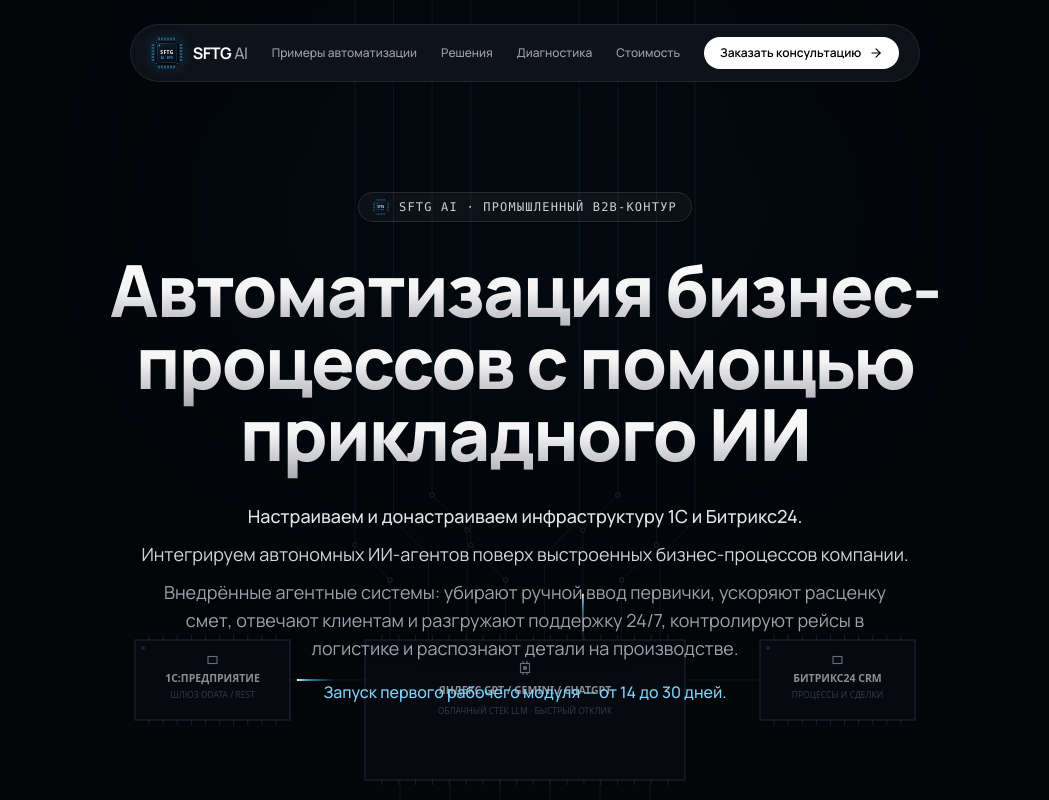
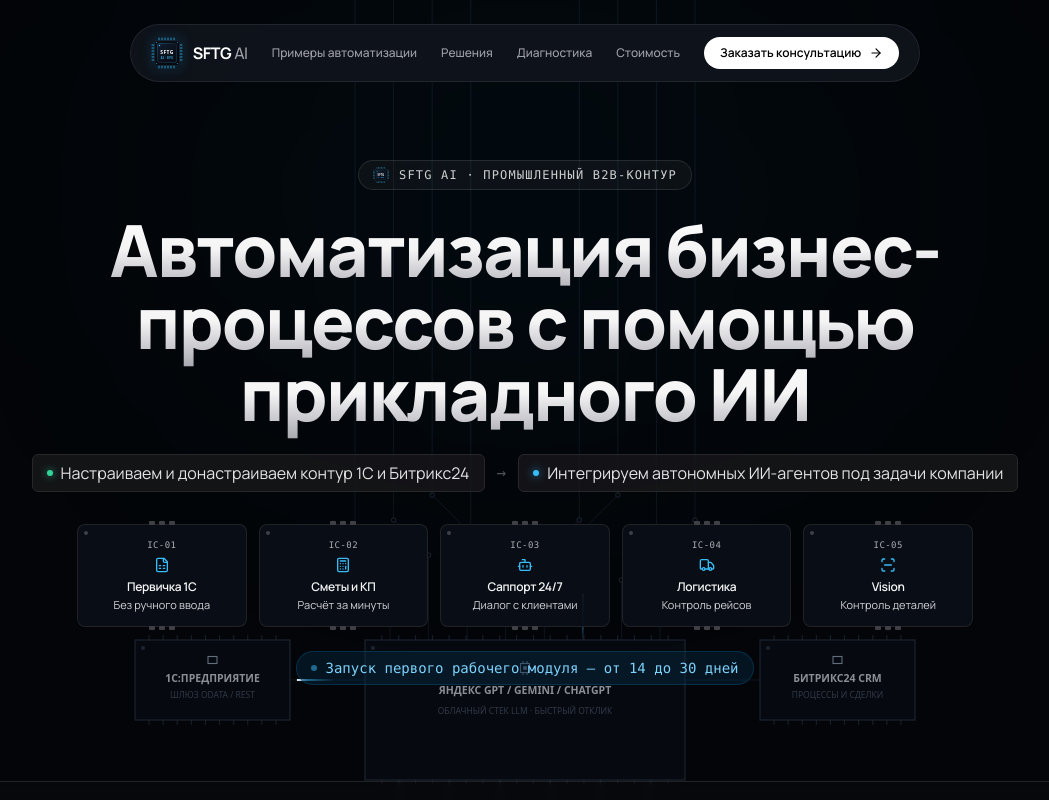
Before and after one commit to akipushdev/softgreat-ai-landing, a React (Vite) app: page / in a window 1280 px wide. Shown: the top 800 px of the page, without its empty margins (115-1164 px from the left). Built offline with nearby package versions, Linux system fonts and the light colour scheme.

Commit message:
feat(hero): implement modular capability microchips and split 1C/Bitrix24 integration flow (task 013)

```diff
--- a/src/components/Hero.jsx
+++ b/src/components/Hero.jsx
@@ -1,9 +1,43 @@
 import React from 'react';
 import SftgLogo from './SftgLogo';
+import { FileSpreadsheet, Calculator, Bot, Truck, ScanLine } from 'lucide-react';
+
+const CAPABILITY_CHIPS = [
+  {
+    icon: FileSpreadsheet,
+    code: 'IC-01',
+    label: 'Первичка 1С',
+    detail: 'Без ручного ввода',
+  },
+  {
+    icon: Calculator,
+    code: 'IC-02',
+    label: 'Сметы и КП',
+    detail: 'Расчёт за минуты',
+  },
+  {
+    icon: Bot,
+    code: 'IC-03',
+    label: 'Саппорт 24/7',
+    detail: 'Диалог с клиентами',
+  },
+  {
+    icon: Truck,
+    code: 'IC-04',
+    label: 'Логистика',
+    detail: 'Контроль рейсов',
+  },
+  {
+    icon: ScanLine,
+    code: 'IC-05',
+    label: 'Vision',
+    detail: 'Контроль деталей',
+  },
+];
 
 export default function Hero() {
   return (
-    <section className="relative pt-36 pb-28 md:pt-48 md:pb-36 min-h-[580px] overflow-hidden flex flex-col items-center justify-center text-center px-4 sm:px-6">
+    <section className="relative pt-32 pb-20 md:pt-40 md:pb-24 min-h-[560px] overflow-hidden flex flex-col items-center justify-center text-center px-4 sm:px-6">
       {/* Декоративное мягкое радиальное свечение */}
       <div
         className="absolute top-1/4 left-1/2 -translate-x-1/2 -translate-y-1/2 w-[700px] h-[400px] bg-sky-500/[0.04] blur-[140px] rounded-full pointer-events-none"
@@ -12,32 +46,81 @@ export default function Hero() {
 
       <div className="relative z-10 max-w-5xl mx-auto flex flex-col items-center">
         {/* Компактный маркер позиционирования */}
-        <div className="inline-flex items-center gap-2.5 px-3.5 py-1.5 rounded-full bg-white/[0.04] border border-white/10 text-xs font-mono text-white/80 uppercase tracking-widest mb-8">
+        <div className="inline-flex items-center gap-2.5 px-3.5 py-1.5 rounded-full bg-white/[0.04] border border-white/10 text-xs font-mono text-white/80 uppercase tracking-widest mb-6">
           <SftgLogo className="w-4 h-4" glow={false} />
           <span>SFTG AI · Промышленный B2B-контур</span>
         </div>
 
         {/* Главный заголовок H1 — широкий, горизонтальный, чистый */}
-        <h1 className="max-w-5xl text-4xl sm:text-5xl md:text-6xl lg:text-7xl font-extrabold tracking-tight leading-[1.12] mb-8">
+        <h1 className="max-w-5xl text-4xl sm:text-5xl md:text-6xl lg:text-7xl font-extrabold tracking-tight leading-[1.12] mb-6">
           <span className="bg-gradient-to-b from-white via-zinc-100 to-zinc-400 bg-clip-text text-transparent">
             Автоматизация бизнес-процессов с помощью прикладного ИИ
           </span>
         </h1>
 
-        {/* Подзаголовок: 3 ключевых действия и срок запуска */}
-        <div className="max-w-3xl text-base sm:text-lg text-zinc-400 font-normal leading-relaxed font-sans space-y-2.5">
-          <p className="text-zinc-200 font-medium">
-            Настраиваем и донастраиваем инфраструктуру 1С и Битрикс24.
-          </p>
-          <p className="text-zinc-300">
-            Интегрируем автономных ИИ-агентов поверх выстроенных бизнес-процессов компании.
-          </p>
-          <p className="text-zinc-400">
-            Внедрённые агентные системы: убирают ручной ввод первички, ускоряют расценку смет, отвечают клиентам и разгружают поддержку 24/7, контролируют рейсы в логистике и распознают детали на производстве.
-          </p>
-          <p className="text-sky-300 font-medium text-sm sm:text-base pt-2">
-            Запуск первого рабочего модуля — от 14 до 30 дней.
-          </p>
+        {/* Двухуровневый технологический стек */}
+        <div className="flex flex-col sm:flex-row items-center justify-center gap-2 sm:gap-3 text-sm sm:text-base text-zinc-300 font-normal mb-8">
+          <div className="inline-flex items-center gap-2 px-3.5 py-1.5 rounded-md bg-zinc-900/80 border border-zinc-800 text-zinc-200">
+            <span className="w-1.5 h-1.5 rounded-full bg-emerald-400 shadow-[0_0_8px_rgba(52,211,153,0.8)]" />
+            <span>Настраиваем и донастраиваем контур 1С и Битрикс24</span>
+          </div>
+          <span className="hidden sm:inline text-zinc-600 font-mono">→</span>
+          <div className="inline-flex items-center gap-2 px-3.5 py-1.5 rounded-md bg-zinc-900/80 border border-zinc-800 text-zinc-200">
+            <span className="w-1.5 h-1.5 rounded-full bg-sky-400 shadow-[0_0_8px_rgba(56,189,248,0.8)]" />
+            <span>Интегрируем автономных ИИ-агентов под задачи компании</span>
+          </div>
+        </div>
+
+        {/* Интерактивная шина микрочипов с прикладными результатами */}
+        <div className="w-full max-w-4xl mx-auto mb-6">
+          <div className="grid grid-cols-2 sm:grid-cols-3 md:grid-cols-5 gap-2.5 sm:gap-3 justify-center">
+            {CAPABILITY_CHIPS.map((chip) => {
+              const Icon = chip.icon;
+              return (
+                <div
+                  key={chip.code}
+                  className="relative group flex flex-col items-center justify-center text-center p-3 sm:py-3.5 sm:px-2 rounded-lg bg-[#0a0e17]/95 border border-zinc-800/80 hover:border-sky-500/50 hover:bg-[#0e1422] transition-all duration-300 shadow-sm hover:shadow-[0_0_20px_rgba(56,189,248,0.12)] cursor-default"
+                >
+                  {/* Контактные ножки микросхемы (SMD pads) */}
+                  <div className="absolute -top-1 left-1/2 -translate-x-1/2 flex gap-1 pointer-events-none">
+                    <span className="w-1.5 h-1 bg-zinc-700 rounded-[1px] group-hover:bg-sky-400/80 transition-colors" />
+                    <span className="w-1.5 h-1 bg-zinc-700 rounded-[1px] group-hover:bg-sky-400/80 transition-colors" />
+                    <span className="w-1.5 h-1 bg-zinc-700 rounded-[1px] group-hover:bg-sky-400/80 transition-colors" />
+                  </div>
+                  <div className="absolute -bottom-1 left-1/2 -translate-x-1/2 flex gap-1 pointer-events-none">
+                    <span className="w-1.5 h-1 bg-zinc-700 rounded-[1px] group-hover:bg-sky-400/80 transition-colors" />
+                    <span className="w-1.5 h-1 bg-zinc-700 rounded-[1px] group-hover:bg-sky-400/80 transition-colors" />
+                    <span className="w-1.5 h-1 bg-zinc-700 rounded-[1px] group-hover:bg-sky-400/80 transition-colors" />
+                  </div>
+
+                  {/* Метка вывода 1 (Pin 1 index mark) */}
+                  <span className="absolute top-1.5 left-1.5 w-1 h-1 rounded-full bg-zinc-700 group-hover:bg-sky-400 transition-colors" />
+
+                  {/* Инженерный код чипа */}
+                  <span className="text-[9px] font-mono text-zinc-300/80 group-hover:text-sky-300/90 tracking-wider mb-1 uppercase">
+                    {chip.code}
+                  </span>
+
+                  {/* Иконка */}
+                  <Icon className="w-4 h-4 text-sky-400 mb-1.5 group-hover:scale-110 transition-transform" />
+
+                  {/* Название и эффект */}
+                  <span className="text-xs font-semibold text-zinc-100 tracking-tight font-sans">
+                    {chip.label}
+                  </span>
+                  <span className="text-[11px] text-zinc-300 font-sans mt-0.5 leading-snug">
+                    {chip.detail}
+                  </span>
+                </div>
+              );
+            })}
+          </div>
+        </div>
+
+        {/* Срок запуска */}
+        <div className="inline-flex items-center gap-2 px-3.5 py-1.5 rounded-full bg-sky-950/40 border border-sky-800/40 text-xs sm:text-sm font-mono text-sky-300">
+          <span className="w-1.5 h-1.5 rounded-full bg-sky-400 animate-pulse" />
+          <span>Запуск первого рабочего модуля — от 14 до 30 дней</span>
         </div>
       </div>
     </section>
```
Also changed, not shown: 3 other files (tests, documents, lock files or other folders).
